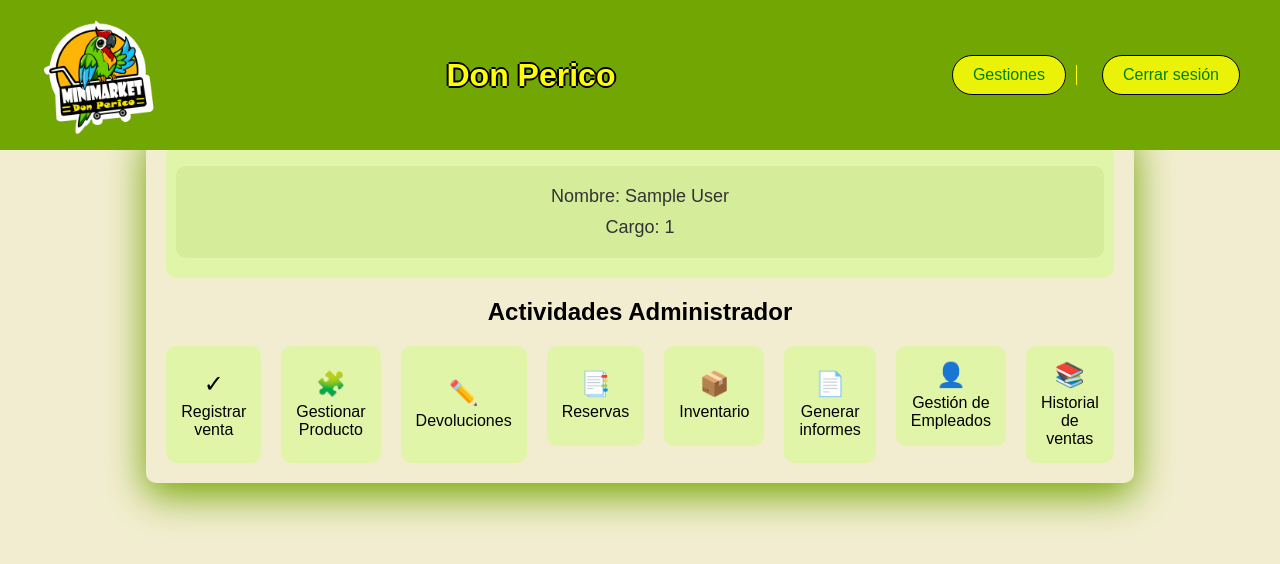
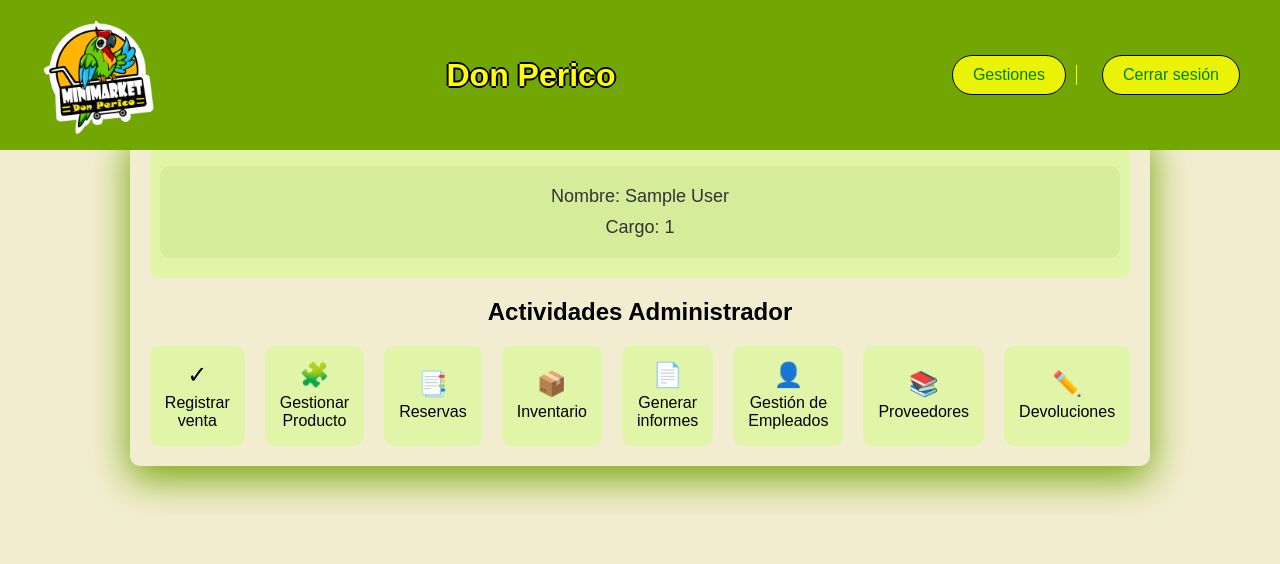
Before and after one commit to carlarosso92/SistemaIntegral, a PHP site: page /gestionadministrador.php in a window 1280 px wide. Shown: the top 564 px of the page. Run offline with PHP 8.4, Linux system fonts and the light colour scheme; the visitor is signed in with stand-in values (Sample User, id 1).

Commit message:
arreglos minimos de pantalla gestion

```diff
--- a/gestionadministrador.php
+++ b/gestionadministrador.php
@@ -31,20 +31,21 @@ if (!isset($_SESSION['usuario_id'])) {
             </div>
             <h2>Actividades Administrador</h2>
             <div class="activities">
-                <button class="activity"><span class="icon">✓</span> Registrar venta</button>
-                <button class="activity"><span class="icon">🧩</span> Gestionar Producto</button>
-                <button class="activity"><span class="icon">✏️</span> Devoluciones</button>
+               <a href="ventas/ventas.php"><button class="activity"><span class="icon">✓</span> Registrar venta</button></a>
+                <a href="inventario/index.php"><button class="activity"><span class="icon">🧩</span> Gestionar Producto</button></a>
+
                 <a href="ventas/reservas.php">
                 <button class="activity"><span class="icon">📑</span> Reservas</button>
                 </a>
                 <a href="inventario/index.php">
                     <button class="activity"><span class="icon">📦</span> Inventario</button>
                 </a>
-                <button class="activity"><span class="icon">📄</span> Generar informes</button>
+                <a href="informes/informes.php"><button class="activity"><span class="icon">📄</span> Generar informes</button></a>
                 <a href="empleados.php">
                 <button class="activity"><span class="icon">👤</span> Gestión de Empleados</button>
                 </a>
-                <button class="activity"><span class="icon">📚</span> Historial de ventas</button>
+                <a href="proveedores.php"><button class="activity"><span class="icon">📚</span> Proveedores</button></a>
+                <button class="activity"><span class="icon">✏️</span> Devoluciones</button>
             </div>
         </div>
     </main>
```
Also changed, not shown: scriptsql/01-tablamodulousuario.txt (+9 -6 lines).
